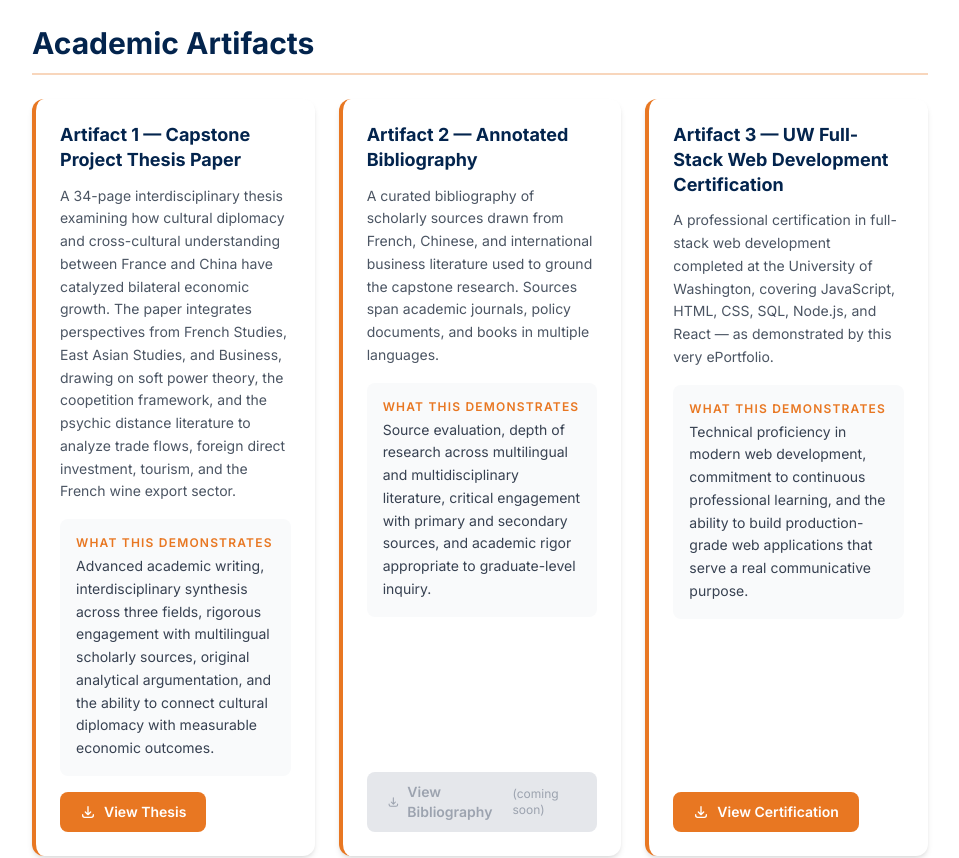
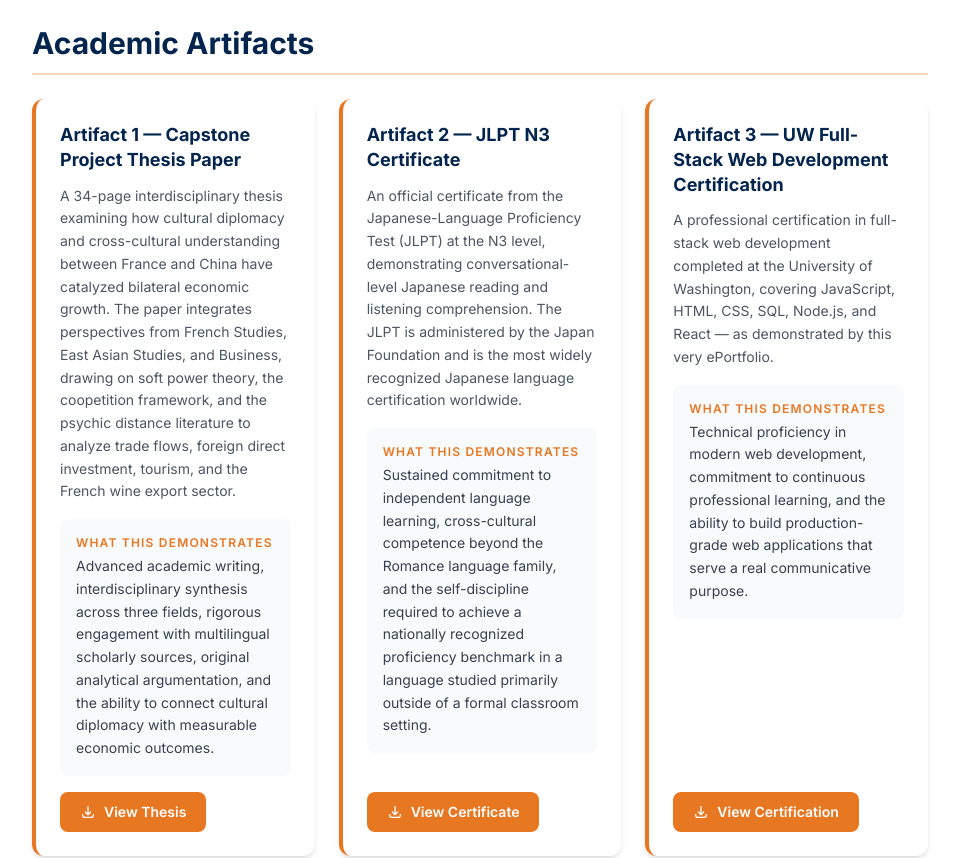
Before and after one commit to jmarq019/eportfolio, a React (Vite) app: page /academics in a window 1280 px wide. Shown: the part 1700-2558 px from the top of the page, without its empty margins (160-1119 px from the left). Built offline with nearby package versions, Linux system fonts and the light colour scheme.

Commit message:
modifying artifact 2 to JLP cert

```diff
--- a/src/pages/Academics.jsx
+++ b/src/pages/Academics.jsx
@@ -158,12 +158,11 @@ export default function Academics() {
             />
 
             <ArtifactCard
-              title="Artifact 2 — Annotated Bibliography"
-              description="A curated bibliography of scholarly sources drawn from French, Chinese, and international business literature used to ground the capstone research. Sources span academic journals, policy documents, and books in multiple languages."
-              demonstrates="Source evaluation, depth of research across multilingual and multidisciplinary literature, critical engagement with primary and secondary sources, and academic rigor appropriate to graduate-level inquiry."
-              buttonLabel="View Bibliography"
-              // TODO: Replace href="#" with the real file path once the annotated bibliography is finalized.
-              // Example: href="/documents/annotated-bibliography.pdf"
+              title="Artifact 2 — JLPT N3 Certificate"
+              description="An official certificate from the Japanese-Language Proficiency Test (JLPT) at the N3 level, demonstrating conversational-level Japanese reading and listening comprehension. The JLPT is administered by the Japan Foundation and is the most widely recognized Japanese language certification worldwide."
+              demonstrates="Sustained commitment to independent language learning, cross-cultural competence beyond the Romance language family, and the self-discipline required to achieve a nationally recognized proficiency benchmark in a language studied primarily outside of a formal classroom setting."
+              buttonLabel="View Certificate"
+              href="/documents/jlpt-n3.pdf"
             />
 
             <ArtifactCard
```
Also changed, not shown: 1 other file (tests, documents, lock files or other folders).
